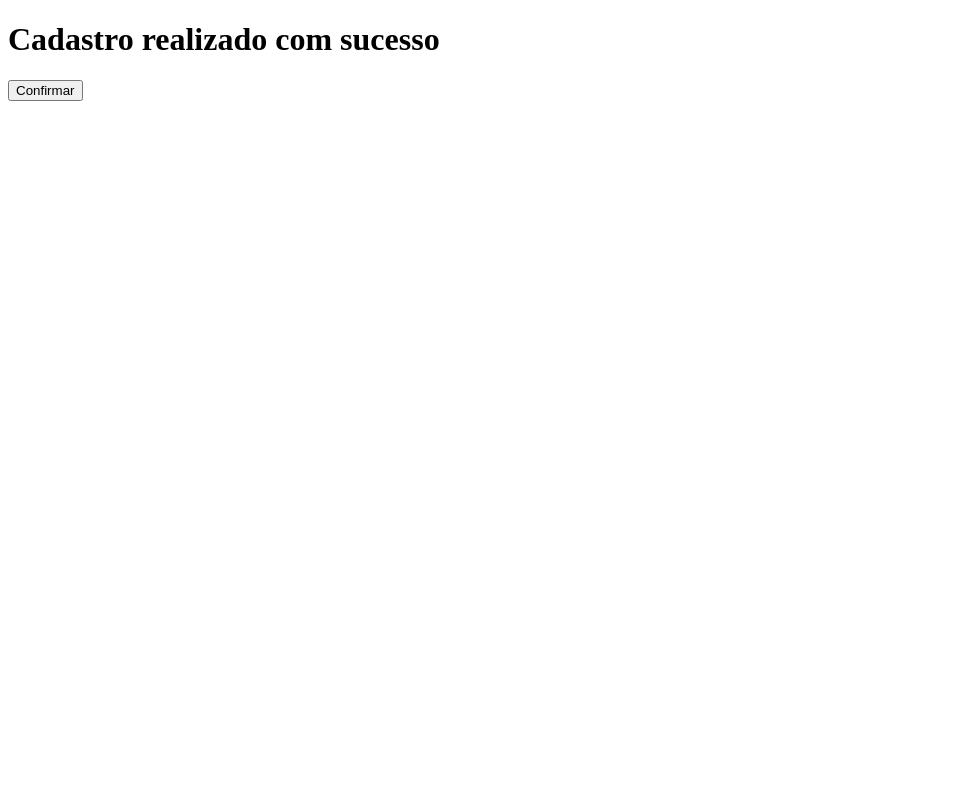
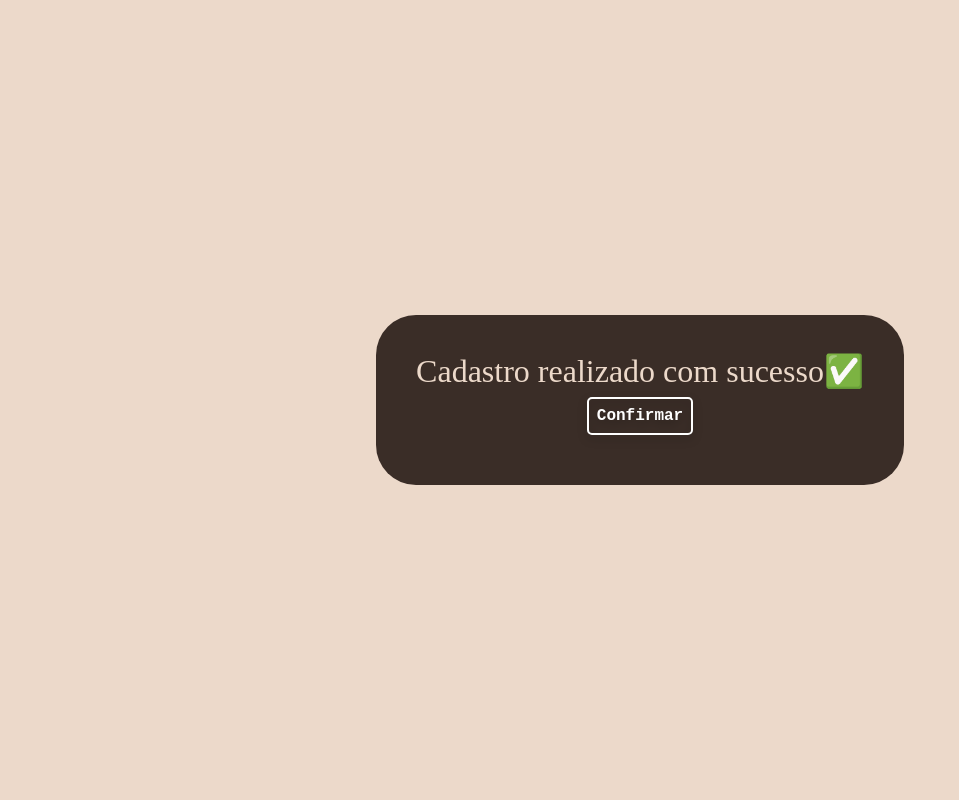
Before and after one commit to LucasGdBS/PuppyCore, a Django app: page /sucessocadastro/ in a window 1280 px wide. Shown: the whole page, without its empty margins (0-959 px from the left). Run offline with Django 4.2, Linux system fonts and the light colour scheme.

Commit message:
css do sucesso/falha cadastro

```diff
--- /dev/null
+++ b/projeto_puppy_core/app_puppy_core/static/app_puppy_core/statuscadastro.css
@@ -0,0 +1,45 @@
+.site_body{
+    display: flex;
+    height: 100vh;
+    flex-wrap: wrap;
+    align-items: center;
+    justify-content: center;
+    text-align: center;
+    background-color: #ecd9ca;
+}
+
+.unique_container{
+    border-radius: 40px;
+    padding: 40px 40px 40px 40px;
+    font-size: xx-large;
+    color: #ecd9ca;
+    background-color: #3A2D27;
+}
+
+
+button {
+    font-family:'Courier New', Courier, monospace;
+    border: 2px solid #ffffff;
+    filter: drop-shadow(0px 4px 4px rgba(0, 0, 0, 0.25));
+    background-color: #ffffff00; /* define a cor de fundo do botão */
+    color: white; /* define a cor do texto do botão */
+    padding: 8px 8px; /* define o preenchimento interno do botão */
+    text-align: center; /* centraliza o texto dentro do botão */
+    text-decoration: none; /* remove a decoração de texto padrão do botão */
+    display: inline-block; /* define o display do botão para inline-block */
+    font-size: 16px; /* define o tamanho da fonte do botão */
+    margin: 10px 0; /* define a margem superior e inferior do botão */
+    cursor: pointer; /* define o cursor do mouse para o botão */
+    border-radius: 5px; /* define o raio de borda do botão */
+    transition-duration: 0.4s;
+    font-weight: bolder;
+    cursor: pointer;
+}
+
+.button_confirm:hover {
+    background-color: #1bbe5c; /* muda a cor de fundo do botão quando o mouse passa sobre ele */
+}
+
+.button_error:hover {
+    background-color: #be1b1b; /* muda a cor de fundo do botão quando o mouse passa sobre ele */
+}
--- a/projeto_puppy_core/app_puppy_core/templates/clinica/sucessocadastro.html
+++ b/projeto_puppy_core/app_puppy_core/templates/clinica/sucessocadastro.html
@@ -1,14 +1,18 @@
 <!DOCTYPE html>
+{% load static %}
 <html lang="pt-br">
 <head>
     <meta charset="UTF-8">
     <meta http-equiv="X-UA-Compatible" content="IE=edge">
     <meta name="viewport" content="width=device-width, initial-scale=1.0">
     <title>Sucesso no Cadastro</title>
+    <link href="{% static 'app_puppy_core/statuscadastro.css' %}" rel="stylesheet">
+    <link href="{% static 'app_puppy_core/reset.css' %}" rel="stylesheet">
 </head>
-<body>
-    <h1>Cadastro realizado com sucesso</h1>
-    <p></p>
-    <button onclick="window.location.replace('/')">Confirmar</button>
+<body class="site_body">
+    <div class="unique_container">
+        <p>Cadastro realizado com sucesso✅</p>
+        <button class="button_confirm" onclick="window.location.replace('/homeAdm/')">Confirmar</button>
+    </div>
 </body>
 </html>
```
Also changed, not shown: projeto_puppy_core/app_puppy_core/templates/clinica/falhacadastro.html (+8 -3 lines).
